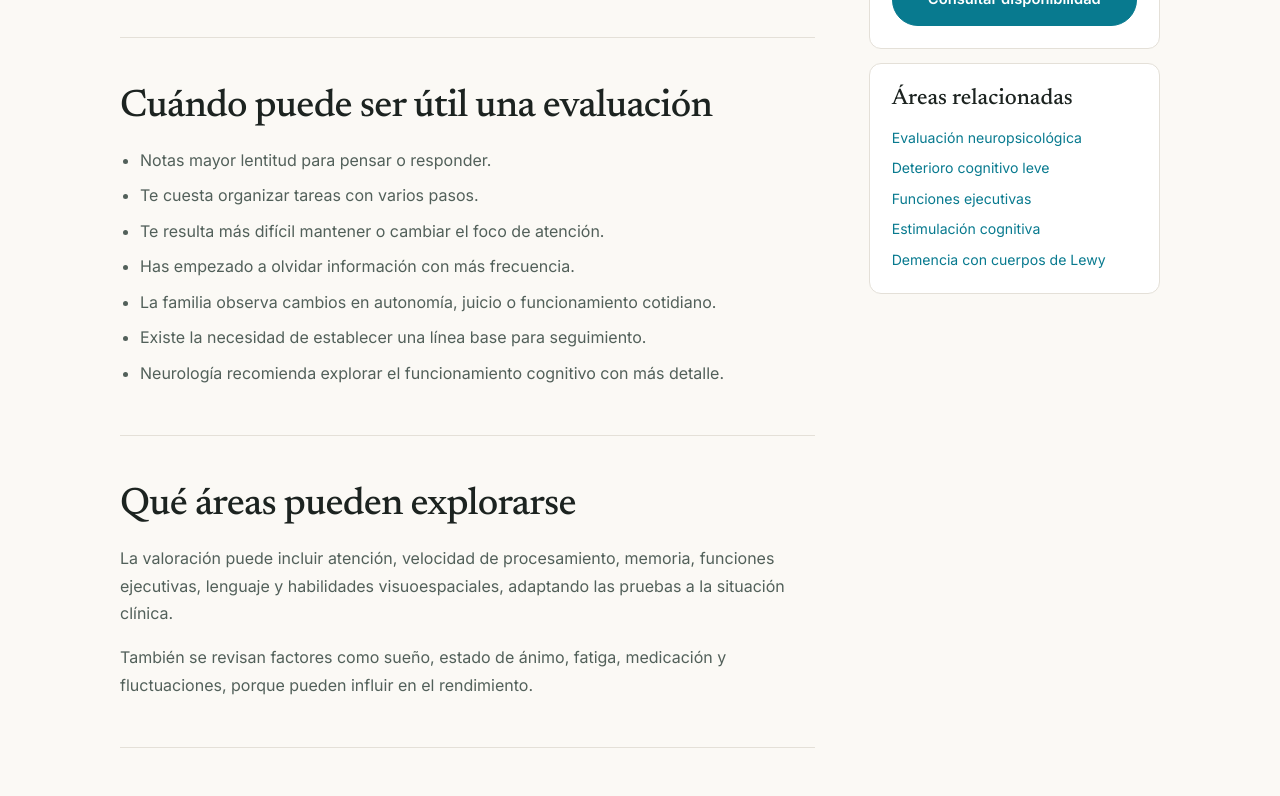
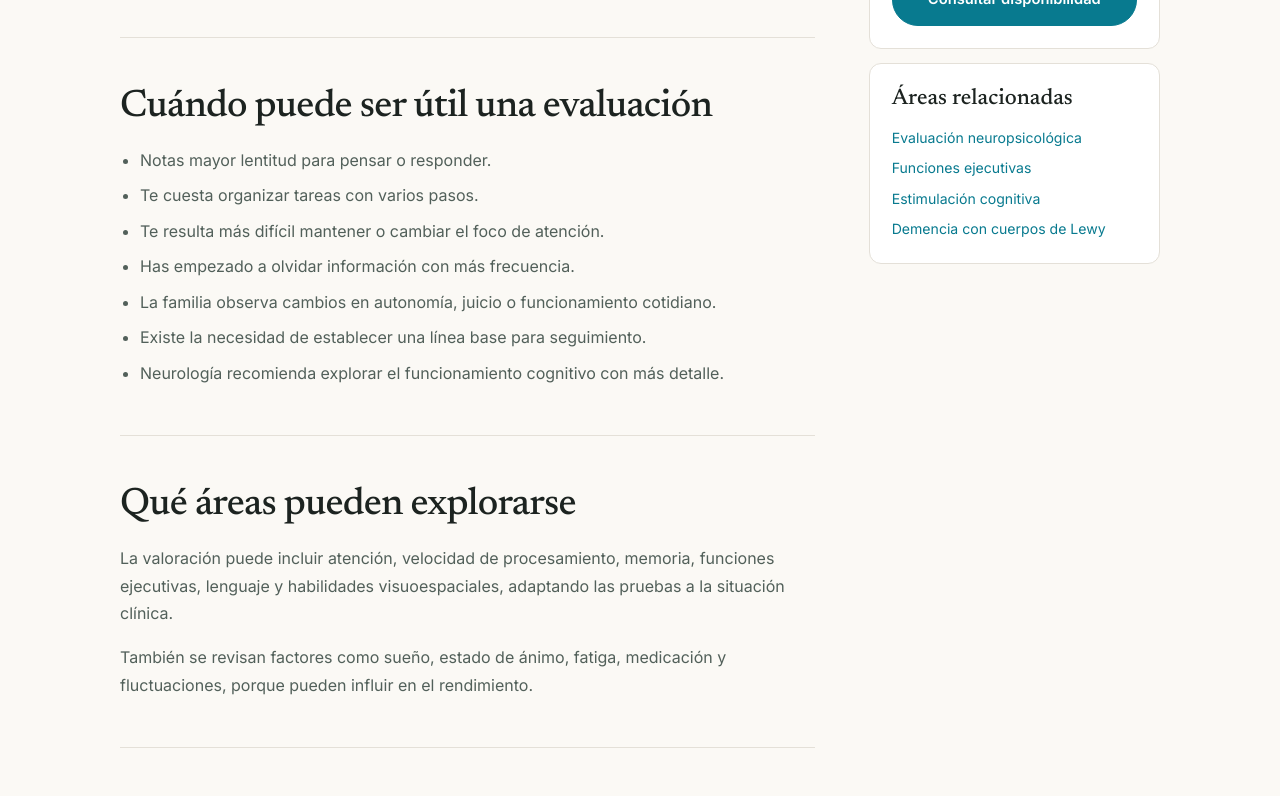
Before and after one commit to carolinasanchezgirona/Portfolio-Carolina, a Next.js app: page /parkinson-y-cambios-cognitivos in a window 1280 px wide. Shown: the part 960-1756 px from the top of the page. Built offline with nearby package versions, Linux system fonts and the light colour scheme.

Commit message:
SEO: actualizar enlaces tras consolidar deterioro cognitivo

```diff
--- a/app/parkinson-y-cambios-cognitivos/page.tsx
+++ b/app/parkinson-y-cambios-cognitivos/page.tsx
@@ -47,7 +47,7 @@ export default function ParkinsonCognitionPage() {
         </article>
         <aside className="seo-sidebar" aria-label="Información práctica">
           <div className="seo-card"><h2>Primera visita</h2><ul className="seo-facts"><li><span>Duración</span><strong>60 minutos</strong></li><li><span>Tarifa</span><strong>60 €</strong></li><li><span>Ubicación</span><strong>Arenys de Mar</strong></li><li><span>Área</span><strong>Neuropsicología</strong></li></ul><a className="editorial-btn editorial-btn-primary" href="/cita/">Consultar disponibilidad</a></div>
-          <div className="seo-card"><h3>Áreas relacionadas</h3><div className="seo-related"><a href="/evaluacion-neuropsicologica/">Evaluación neuropsicológica</a><a href="/deterioro-cognitivo-leve/">Deterioro cognitivo leve</a><a href="/funciones-ejecutivas-y-planificacion-en-adultos/">Funciones ejecutivas</a><a href="/estimulacion-cognitiva/">Estimulación cognitiva</a>
+          <div className="seo-card"><h3>Áreas relacionadas</h3><div className="seo-related"><a href="/evaluacion-neuropsicologica/">Evaluación neuropsicológica</a><a href="/funciones-ejecutivas-y-planificacion-en-adultos/">Funciones ejecutivas</a><a href="/estimulacion-cognitiva/">Estimulación cognitiva</a>
               <a href="/demencia-con-cuerpos-de-lewy/">Demencia con cuerpos de Lewy</a></div></div>
         </aside>
       </div>
```
